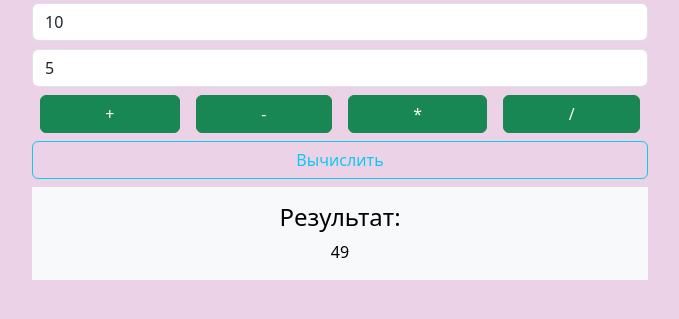
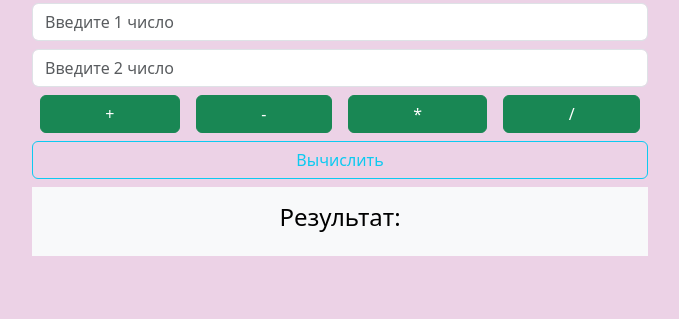
Before and after one commit to VladimirKaltashev/Java-Script-Base, a plain HTML site: page index.html in a window 1280 px wide. Shown: the part 101-420 px from the top of the page, without its empty margins (300-979 px from the left). Drawn offline with nearby package versions, Linux system fonts and the light colour scheme.

Commit message:
Update index.html

```diff
--- a/index.html
+++ b/index.html
@@ -27,14 +27,12 @@
         class="form-control mb-2"
         placeholder="Введите 1 число"
         id="input1"
-        value="10"
       />
       <input
         type="number"
         class="form-control mb-2"
         placeholder="Введите 2 число"
         id="input2"
-        value="5"
       />
       <div class="d-flex mb-2">
         <button class="btn btn-success flex-grow-1 mx-2" id="plus">+</button>
@@ -48,7 +46,7 @@
 
       <div class="text-bg-light p-3 text-center">
         <h4>Результат:</h4>
-        <p id="result" class="mb-0">49</p>
+        <p id="result" class="mb-0"></p>
       </div>
     </div>
   </body>
```
